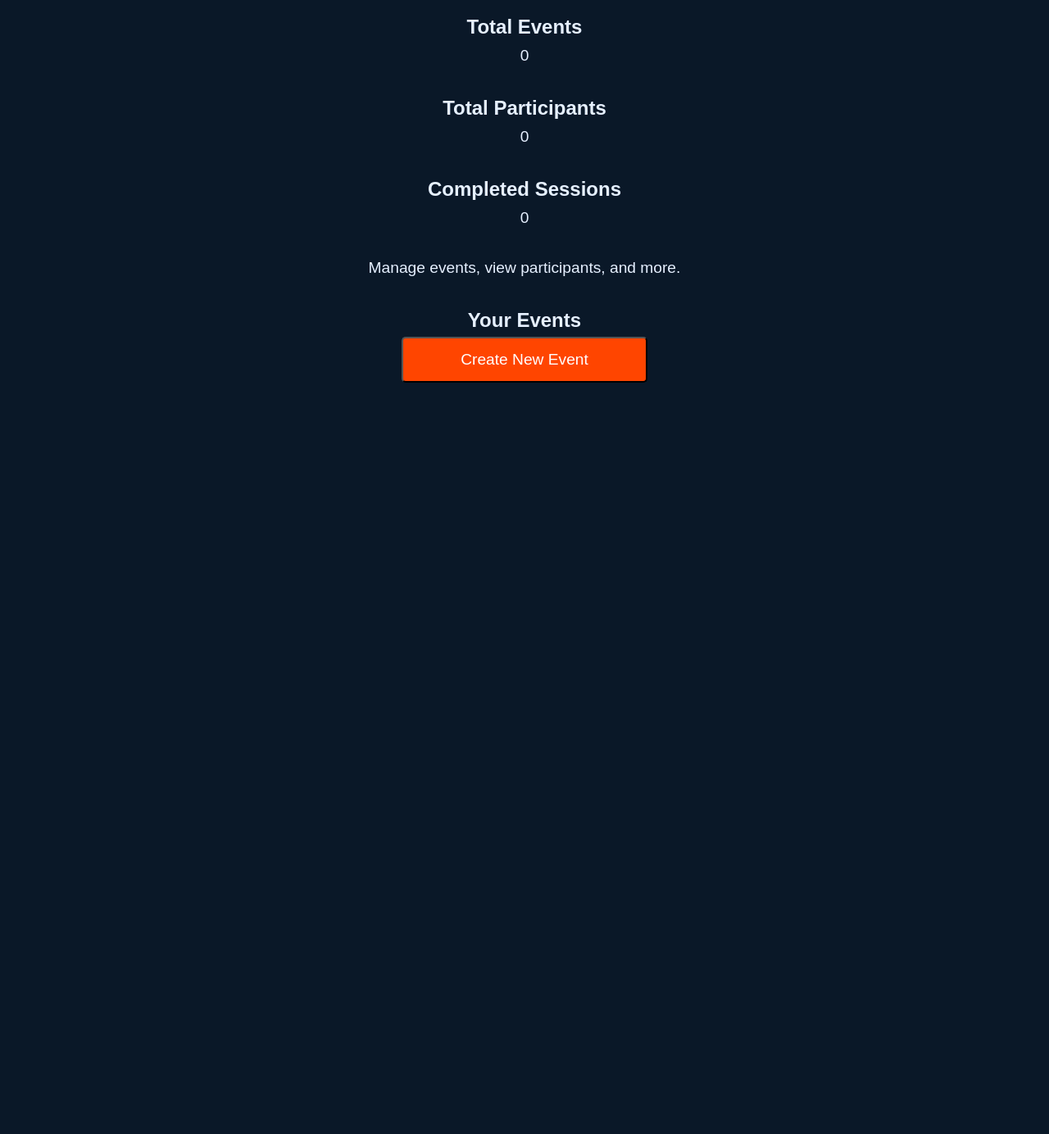
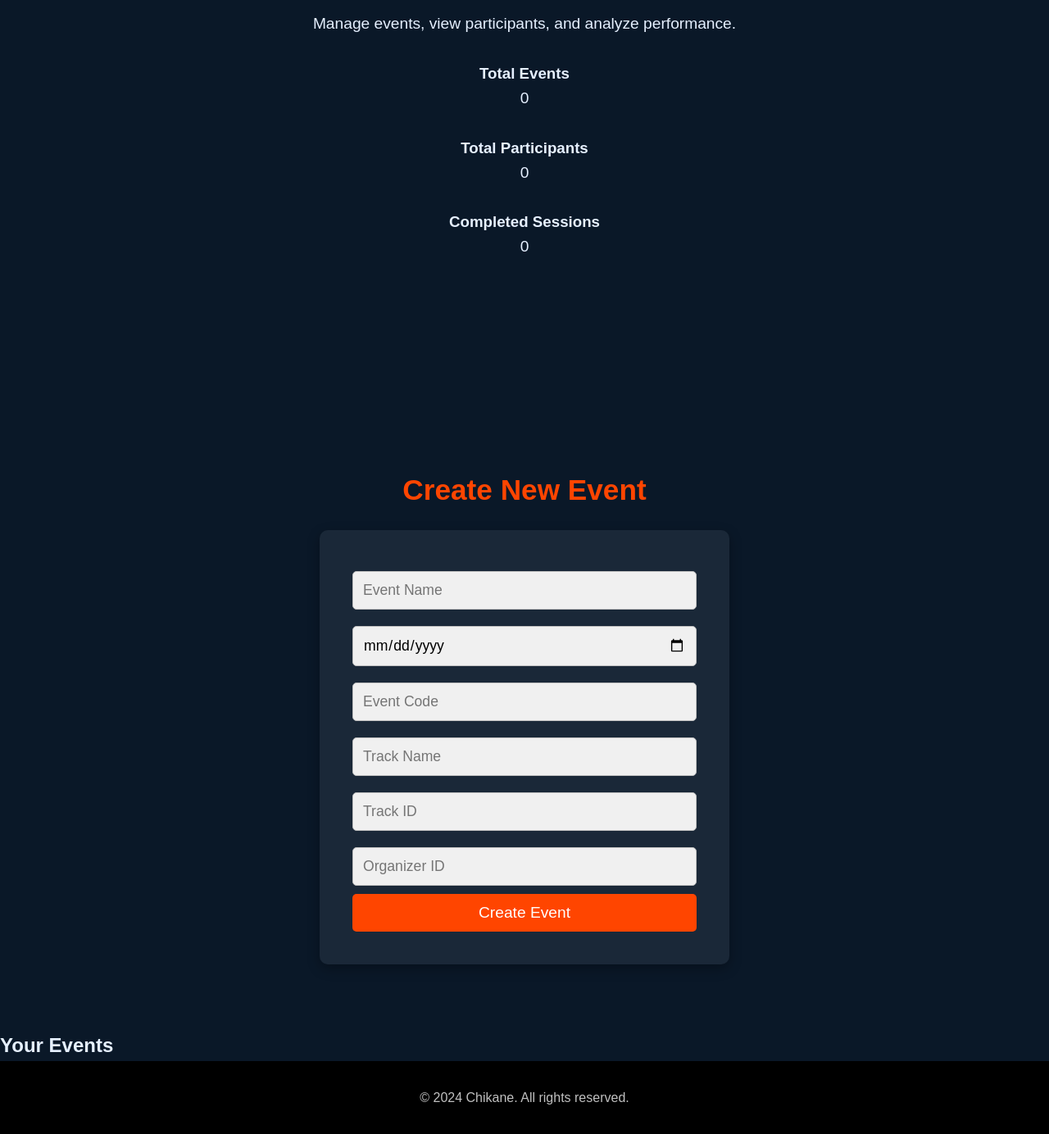
Before and after one commit to TyMit02/chikaneapp.com, a plain HTML site: page dashboard.html in a window 1280 px wide. Shown: the part 265-1649 px from the top of the page at 82% size. Before the commit the page ends 812 px from the top, so only its background shows below. Drawn offline with Linux system fonts and the light colour scheme; no server answers.

Commit message:
event creation

```diff
--- a/dashboard.html
+++ b/dashboard.html
@@ -12,6 +12,7 @@
         <div class="container">
             <img src="images/logo.png" alt="Chikane Logo" class="logo">
             <ul class="nav-links">
+                <li><a href="index.html">Home</a></li>
                 <li><a href="#" id="logout-button">Log Out</a></li>
             </ul>
         </div>
@@ -20,32 +21,52 @@
     <!-- Dashboard Overview -->
     <section class="dashboard">
         <h1>Welcome, Event Organizer!</h1>
-        <div class="dashboard-cards">
-            <!-- Event Summary Cards -->
-            <div class="dashboard-card">
-                <h2>Total Events</h2>
+        <p>Manage events, view participants, and analyze performance.</p>
+
+        <!-- Dashboard Summary -->
+        <div class="dashboard-summary">
+            <div class="summary-card">
+                <h3>Total Events</h3>
                 <p id="total-events">0</p>
             </div>
-            <div class="dashboard-card">
-                <h2>Total Participants</h2>
+            <div class="summary-card">
+                <h3>Total Participants</h3>
                 <p id="total-participants">0</p>
             </div>
-            <div class="dashboard-card">
-                <h2>Completed Sessions</h2>
+            <div class="summary-card">
+                <h3>Completed Sessions</h3>
                 <p id="completed-sessions">0</p>
             </div>
         </div>
-        <p>Manage events, view participants, and more.</p>
+    </section>
 
-        <!-- Dynamic Event List -->
-        <div class="event-list">
-            <h2>Your Events</h2>
-            <div id="event-container">
-                <!-- Event cards will be dynamically populated here -->
-            </div>
+    <section class="create-event">
+        <h2>Create New Event</h2>
+        <form id="create-event-form">
+            <input type="text" id="event-name" placeholder="Event Name" required>
+            <input type="date" id="event-date" required>
+            <input type="text" id="event-code" placeholder="Event Code" required>
+            <input type="text" id="track-name" placeholder="Track Name" required>
+            <input type="text" id="track-id" placeholder="Track ID" required>
+            <input type="text" id="organizer-id" placeholder="Organizer ID" required readonly>
+            <button type="submit" class="create-event-button">Create Event</button>
+        </form>
+    </section>
+
+    <!-- Event List Section -->
+    <section class="event-list">
+        <h2>Your Events</h2>
+        <div id="event-container" class="event-container">
+            <!-- Event cards will be dynamically added here -->
         </div>
-        <button id="create-event-button" class="dashboard-link">Create New Event</button>
     </section>
+
+    <!-- Footer -->
+    <footer class="footer">
+        <div class="container">
+            <p>&copy; 2024 Chikane. All rights reserved.</p>
+        </div>
+    </footer>
 
     <!-- JS Script -->
     <script src="script.js" type="module"></script>
--- a/script.js
+++ b/script.js
@@ -96,24 +96,28 @@ function setupEventCreation(user) {
         createEventForm.addEventListener("submit", async (event) => {
             event.preventDefault(); // Prevent page refresh
 
+            // Gather form inputs
             const eventName = document.getElementById("event-name").value;
-            const eventDate = document.getElementById("event-date").value;
-            const eventDescription = document.getElementById("event-description").value;
-            const eventParticipants = parseInt(document.getElementById("event-participants").value, 10) || 0;
+            const eventDate = new Date(document.getElementById("event-date").value); // Convert to Date object
+            const eventCode = document.getElementById("event-code").value;
+            const trackName = document.getElementById("track-name").value;
+            const trackId = document.getElementById("track-id").value;
+            const organizerId = user.uid;
 
             try {
                 // Add new event to Firestore
-                await addDoc(collection(db, `users/${user.uid}/events`), {
+                await addDoc(collection(db, `events`), {
                     name: eventName,
                     date: eventDate,
-                    description: eventDescription,
-                    participants: eventParticipants,
-                    status: "upcoming"
+                    eventCode: eventCode,
+                    track: trackName,
+                    trackId: trackId,
+                    organizerId: organizerId,
+                    participants: [] // Start with an empty participant list
                 });
                 console.log("Event created successfully!");
                 alert("Event created successfully!");
                 createEventForm.reset();
-                loadDashboard(user); // Refresh dashboard
             } catch (error) {
                 console.error("Error creating event:", error.message);
                 alert(`Error creating event: ${error.message}`);
```
